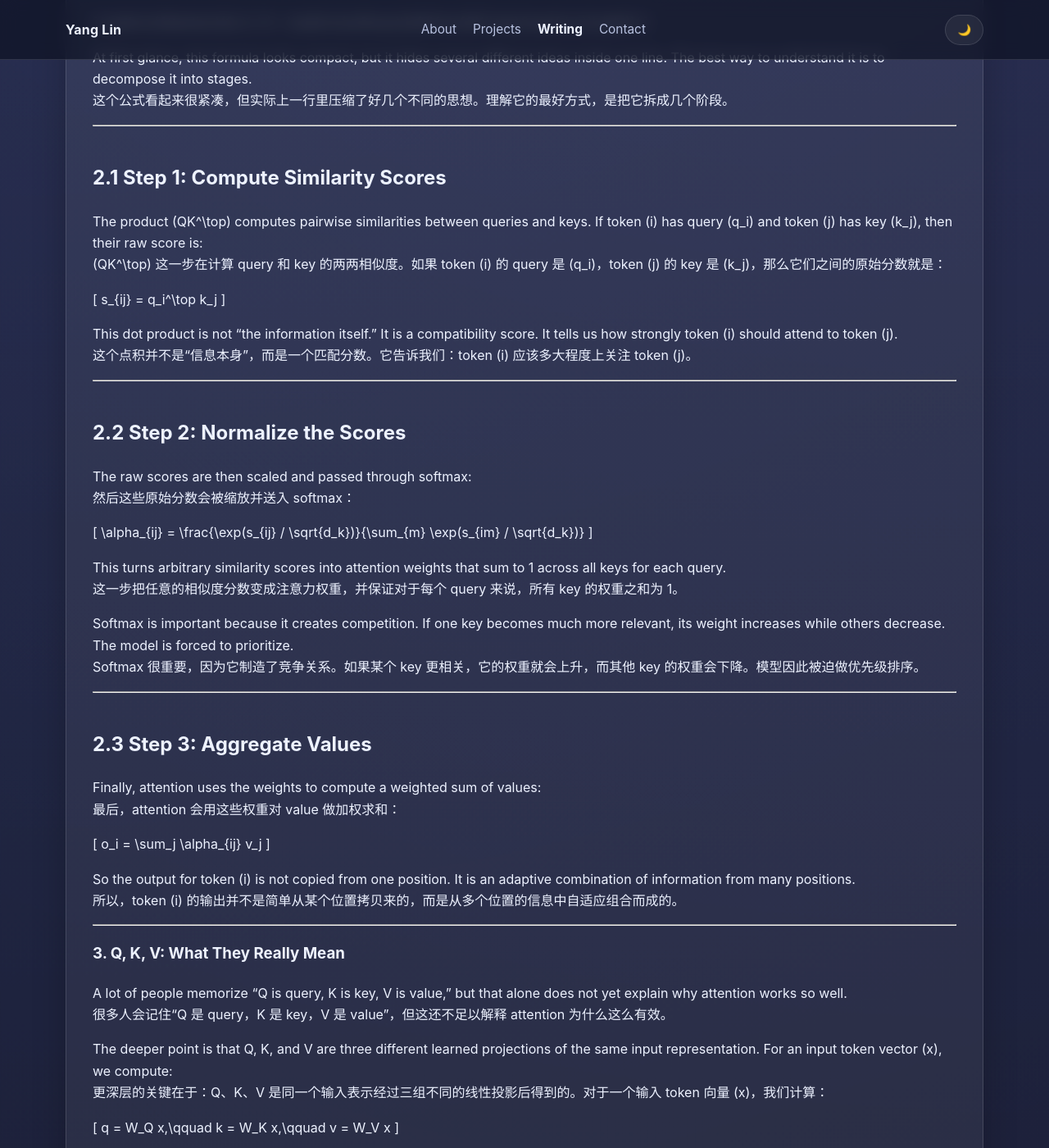
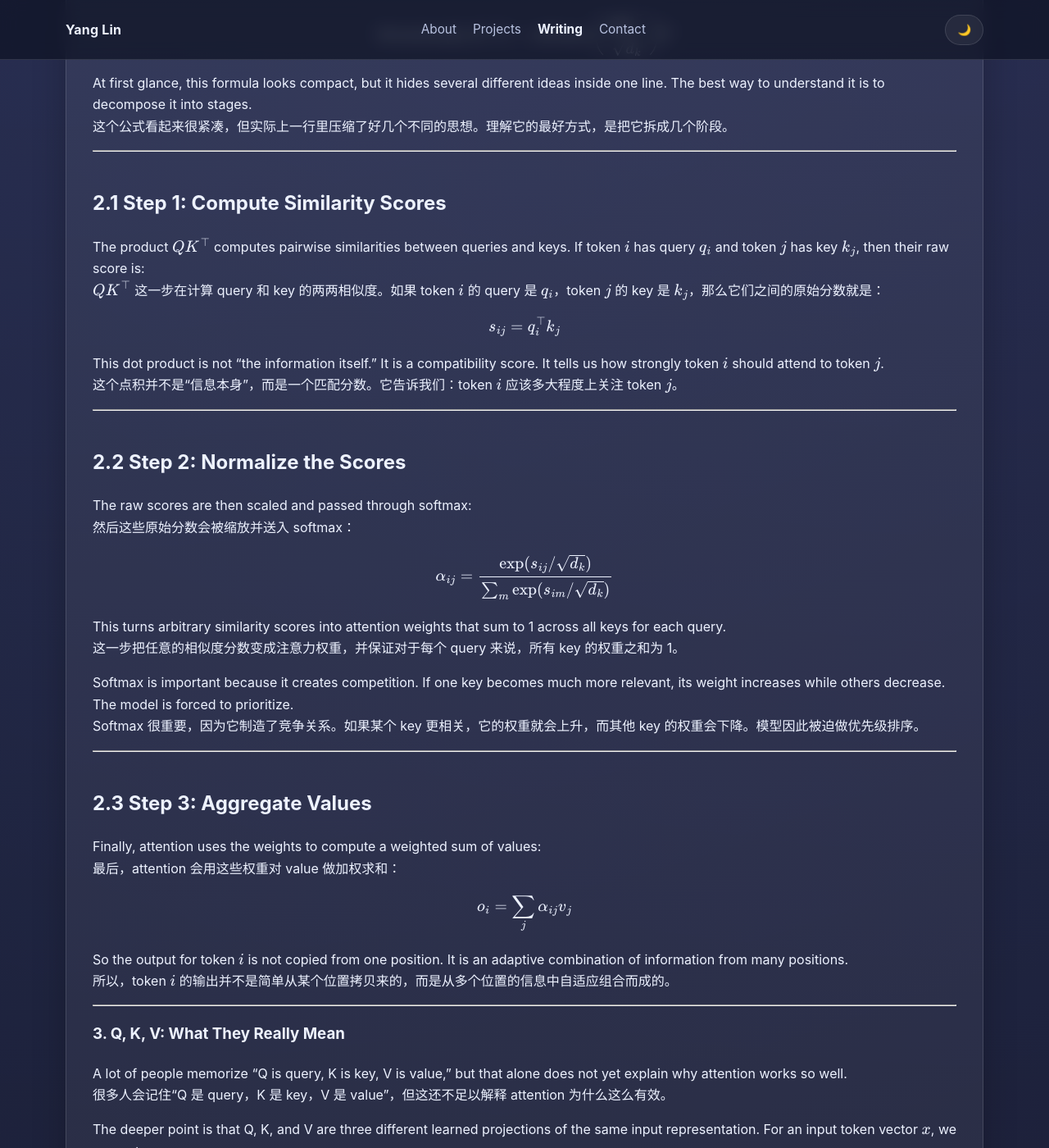
Before and after one commit to yangnyc1024/yangnyc1024.github.io, a Jekyll site: the page built from _posts/2026-04-20-attention-in-llms-intuition-kernel-view-pytorch.md, in a window 1280 px wide and 1400 px high, scrolled down 1833 px. Shown: the whole window at 82% size. Built offline with Jekyll 4.4.1, drawn with Linux system fonts in a browser that asks for light colours; our own code applies the rules of GitHub Pages for plain Markdown files; some of the changed text lies outside the part shown.

Commit message:
Fix math delimiters so MathJax can render equations

```diff
--- a/_posts/2026-04-20-attention-in-llms-intuition-kernel-view-pytorch.md
+++ b/_posts/2026-04-20-attention-in-llms-intuition-kernel-view-pytorch.md
@@ -48,9 +48,9 @@ That change from **compression** to **retrieval** is the key conceptual shift.
 The standard scaled dot-product attention is defined as:
 标准的 scaled dot-product attention 定义为：
 
-\[
+$$
 \mathrm{Attention}(Q, K, V) = \mathrm{softmax}\left(\frac{QK^\top}{\sqrt{d_k}}\right)V
-\]
+$$
 
 At first glance, this formula looks compact, but it hides several different ideas inside one line. The best way to understand it is to decompose it into stages.
 这个公式看起来很紧凑，但实际上一行里压缩了好几个不同的思想。理解它的最好方式，是把它拆成几个阶段。
@@ -59,15 +59,15 @@ At first glance, this formula looks compact, but it hides several different idea
 
 ## 2.1 Step 1: Compute Similarity Scores
 
-The product \(QK^\top\) computes pairwise similarities between queries and keys. If token \(i\) has query \(q_i\) and token \(j\) has key \(k_j\), then their raw score is:
-\(QK^\top\) 这一步在计算 query 和 key 的两两相似度。如果 token \(i\) 的 query 是 \(q_i\)，token \(j\) 的 key 是 \(k_j\)，那么它们之间的原始分数就是：
+The product $QK^\top$ computes pairwise similarities between queries and keys. If token $i$ has query $q_i$ and token $j$ has key $k_j$, then their raw score is:
+$QK^\top$ 这一步在计算 query 和 key 的两两相似度。如果 token $i$ 的 query 是 $q_i$，token $j$ 的 key 是 $k_j$，那么它们之间的原始分数就是：
 
-\[
+$$
 s_{ij} = q_i^\top k_j
-\]
+$$
 
-This dot product is not “the information itself.” It is a compatibility score. It tells us how strongly token \(i\) should attend to token \(j\).
-这个点积并不是“信息本身”，而是一个匹配分数。它告诉我们：token \(i\) 应该多大程度上关注 token \(j\)。
+This dot product is not “the information itself.” It is a compatibility score. It tells us how strongly token $i$ should attend to token $j$.
+这个点积并不是“信息本身”，而是一个匹配分数。它告诉我们：token $i$ 应该多大程度上关注 token $j$。
 
 ---
 
@@ -76,9 +76,9 @@ This dot product is not “the information itself.” It is a compatibility scor
 The raw scores are then scaled and passed through softmax:
 然后这些原始分数会被缩放并送入 softmax：
 
-\[
+$$
 \alpha_{ij} = \frac{\exp(s_{ij} / \sqrt{d_k})}{\sum_{m} \exp(s_{im} / \sqrt{d_k})}
-\]
+$$
 
 This turns arbitrary similarity scores into attention weights that sum to 1 across all keys for each query.
 这一步把任意的相似度分数变成注意力权重，并保证对于每个 query 来说，所有 key 的权重之和为 1。
@@ -93,12 +93,12 @@ Softmax 很重要，因为它制造了竞争关系。如果某个 key 更相关
 Finally, attention uses the weights to compute a weighted sum of values:
 最后，attention 会用这些权重对 value 做加权求和：
 
-\[
+$$
 o_i = \sum_j \alpha_{ij} v_j
-\]
+$$
 
-So the output for token \(i\) is not copied from one position. It is an adaptive combination of information from many positions.
-所以，token \(i\) 的输出并不是简单从某个位置拷贝来的，而是从多个位置的信息中自适应组合而成的。
+So the output for token $i$ is not copied from one position. It is an adaptive combination of information from many positions.
+所以，token $i$ 的输出并不是简单从某个位置拷贝来的，而是从多个位置的信息中自适应组合而成的。
 
 ---
 
@@ -107,12 +107,12 @@ So the output for token \(i\) is not copied from one position. It is an adaptive
 A lot of people memorize “Q is query, K is key, V is value,” but that alone does not yet explain why attention works so well.
 很多人会记住“Q 是 query，K 是 key，V 是 value”，但这还不足以解释 attention 为什么这么有效。
 
-The deeper point is that Q, K, and V are three different learned projections of the same input representation. For an input token vector \(x\), we compute:
-更深层的关键在于：Q、K、V 是同一个输入表示经过三组不同的线性投影后得到的。对于一个输入 token 向量 \(x\)，我们计算：
+The deeper point is that Q, K, and V are three different learned projections of the same input representation. For an input token vector $x$, we compute:
+更深层的关键在于：Q、K、V 是同一个输入表示经过三组不同的线性投影后得到的。对于一个输入 token 向量 $x$，我们计算：
 
-\[
+$$
 q = W_Q x,\qquad k = W_K x,\qquad v = W_V x
-\]
+$$
 
 These are not arbitrary copies. They serve different roles.
 它们不是随便复制出来的三个版本，而是承担不同角色。
```
